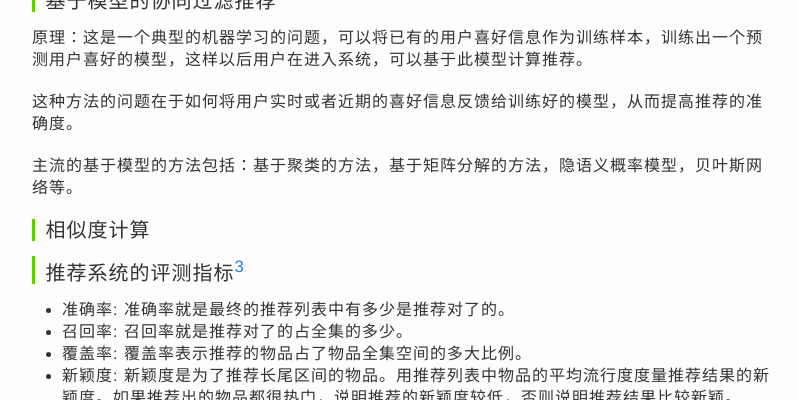
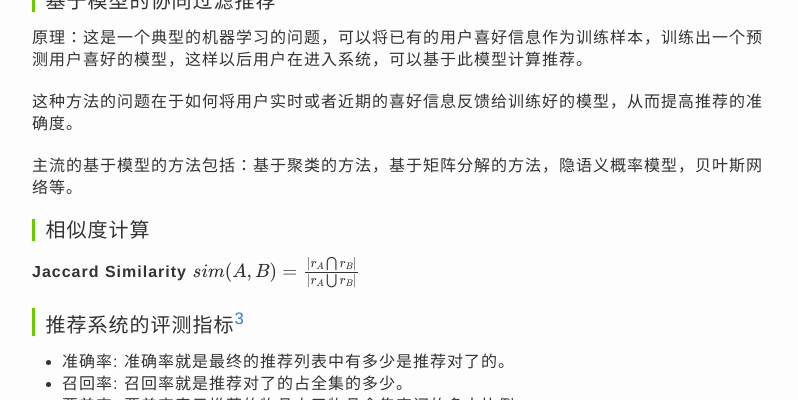
Before and after one commit to charleshm/charleshm.github.io, a Jekyll site: the page built from _posts/2016-01-15-Collaborative-Filtering.md, in a window 1280 px wide and 900 px high, scrolled down 5083 px, cut to the strip 0-400 px from the top of the window. Shown: the whole strip, without its empty margins (238-1036 px from the left). Built offline with Jekyll 4.4.1, drawn with Linux system fonts in a browser that asks for light colours; formulas are drawn with MathJax 3.

Commit message:
v0.0.1 first blood

```diff
--- a/_posts/2016-01-15-Collaborative-Filtering.md
+++ b/_posts/2016-01-15-Collaborative-Filtering.md
@@ -85,6 +85,9 @@ Cutoff point左侧是流行的商品，右侧是不流行的，也称作长尾
 
 #### 相似度计算
 
+**Jaccard Similarity**
+$$sim(A,B) = \frac{|r_A \bigcap r_B|}{|r_A \bigcup r_B|}$$
+
 #### 推荐系统的评测指标[^3]
 
  - 准确率: 准确率就是最终的推荐列表中有多少是推荐对了的。
```
